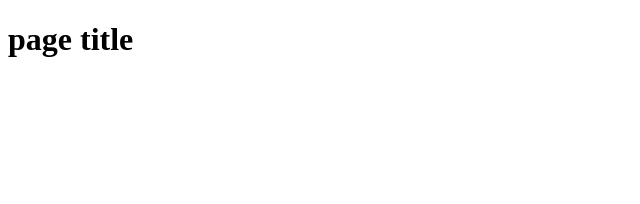
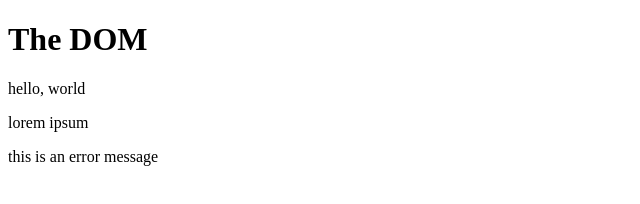
Before and after one commit to 223tmorris/javascripttutorial, a plain HTML site: page index.html in a window 1280 px wide. Shown: the whole page, without its empty margins (0-640 px from the left). Drawn offline with Linux system fonts and the light colour scheme.

Commit message:
timestamp 9:39

```diff
--- a/index.html
+++ b/index.html
@@ -1,16 +1,22 @@
 <!DOCTYPE html>
-<html>
+<html lang="en">
 
 <head>
   <meta charset="utf-8">
   <meta name="viewport" content="width=device-width, initial-scale=1.0">
+  <meta http-equiv="X-UA-Compatible" content="ie=edge">
   <title>Document</title>
 </head>
 
 <body>
-  <h1>page title</h1>
+  <h1>The DOM</h1>
 
-  <ul class="people"></ul>
+  <div>
+    <p>hello, world</p>
+    <p>lorem ipsum</p>
+    <p class="error">this is an error message</p>
+  </div>
+
 
   <script src="script.js"></script>
 </body>
--- a/script.js
+++ b/script.js
@@ -313,4 +313,9 @@
 
 
 
-// the document object model
+// tutorial 6 - the document object model
+
+const para = document.querySelector('p');
+console.log(para);
+
+9:39
```
